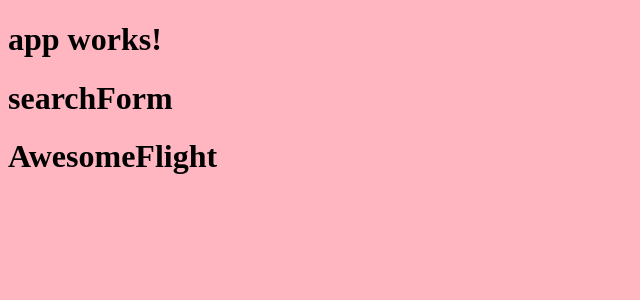
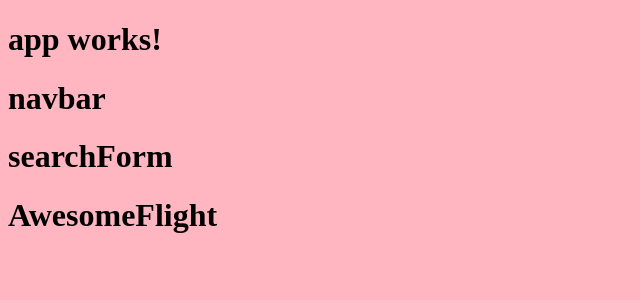
Before and after one commit to jeffyjo/AwesomeFlights, an Angular app: page / in a window 1280 px wide. Shown: the top 300 px of the page, without its empty margins (0-640 px from the left). Built offline with nearby package versions, Linux system fonts and the light colour scheme.

Commit message:
navbar component added

```diff
--- a/src/app/app.component.html
+++ b/src/app/app.component.html
@@ -2,4 +2,6 @@
   {{title}}
 </h1>
 
+<navbar></navbar>
+
 <search-form></search-form>
--- a/src/app/app.module.ts
+++ b/src/app/app.module.ts
@@ -5,11 +5,13 @@
 
 import { AppComponent } from './app.component';
 import { SearchFormComponent } from './search-form.component';
+import { NavbarComponent } from './navbar.component'
 
 @NgModule({
   declarations: [
     AppComponent,
-    SearchFormComponent
+    SearchFormComponent,
+    NavbarComponent
   ],
   imports: [
     BrowserModule,
--- /dev/null
+++ b/src/app/css/navbar.css
@@ -0,0 +1,3 @@
+
+
+/*# sourceMappingURL=navbar.css.map */
--- /dev/null
+++ b/src/app/navbar.component.ts
@@ -0,0 +1,12 @@
+import { Component, OnInit } from '@angular/core';
+
+@Component({
+  selector: 'navbar',
+  styleUrls: ['./css/navbar.css'],
+  templateUrl: './navbar.template.html'
+})
+
+export class NavbarComponent implements OnInit {
+
+    ngOnInit(){}
+}
--- /dev/null
+++ b/src/app/navbar.template.html
@@ -0,0 +1,3 @@
+<h1>
+    navbar
+</h1>
```
Also changed, not shown: src/app/scss/navbar.scss (added), 2 other files (tests, documents, lock files or other folders).
